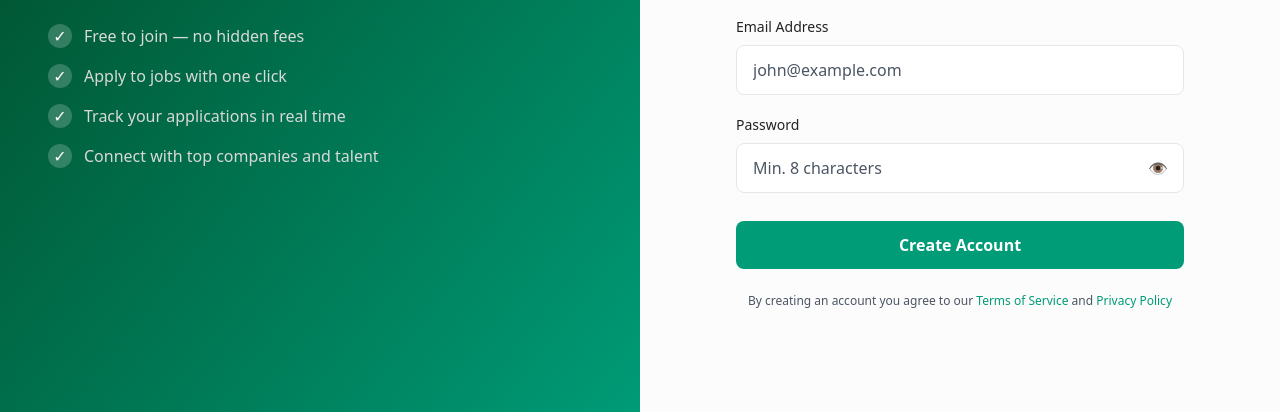
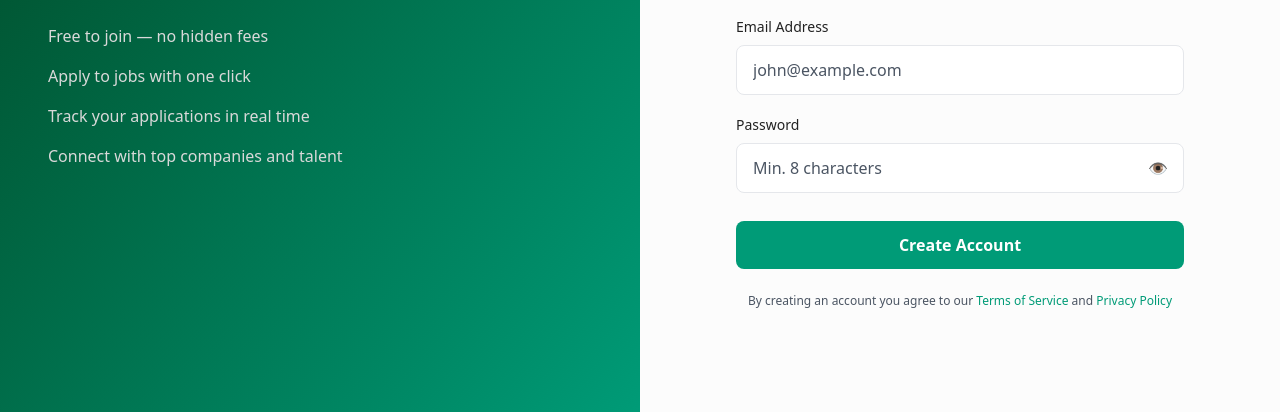
Before and after one commit to OgunbiyiMichael1/Talentlink, a website: page frontend/register.html in a window 1280 px wide. Shown: the part 461-873 px from the top of the page. Drawn offline with Linux system fonts and the light colour scheme.

```diff
--- a/frontend/register.html
+++ b/frontend/register.html
@@ -46,19 +46,19 @@
       </p>
       <ul class="flex flex-col gap-4">
         <li class="flex items-center gap-3">
-          <div class="w-6 h-6 bg-white/20 rounded-full flex items-center justify-center shrink-0">✓</div>
+
           <span class="text-[#D9D9D9]">Free to join — no hidden fees</span>
         </li>
         <li class="flex items-center gap-3">
-          <div class="w-6 h-6 bg-white/20 rounded-full flex items-center justify-center shrink-0">✓</div>
+
           <span class="text-[#D9D9D9]">Apply to jobs with one click</span>
         </li>
         <li class="flex items-center gap-3">
-          <div class="w-6 h-6 bg-white/20 rounded-full flex items-center justify-center shrink-0">✓</div>
+
           <span class="text-[#D9D9D9]">Track your applications in real time</span>
         </li>
         <li class="flex items-center gap-3">
-          <div class="w-6 h-6 bg-white/20 rounded-full flex items-center justify-center shrink-0">✓</div>
+
           <span class="text-[#D9D9D9]">Connect with top companies and talent</span>
         </li>
       </ul>
```
Also changed, not shown: frontend/login.html (+3 -3 lines).
